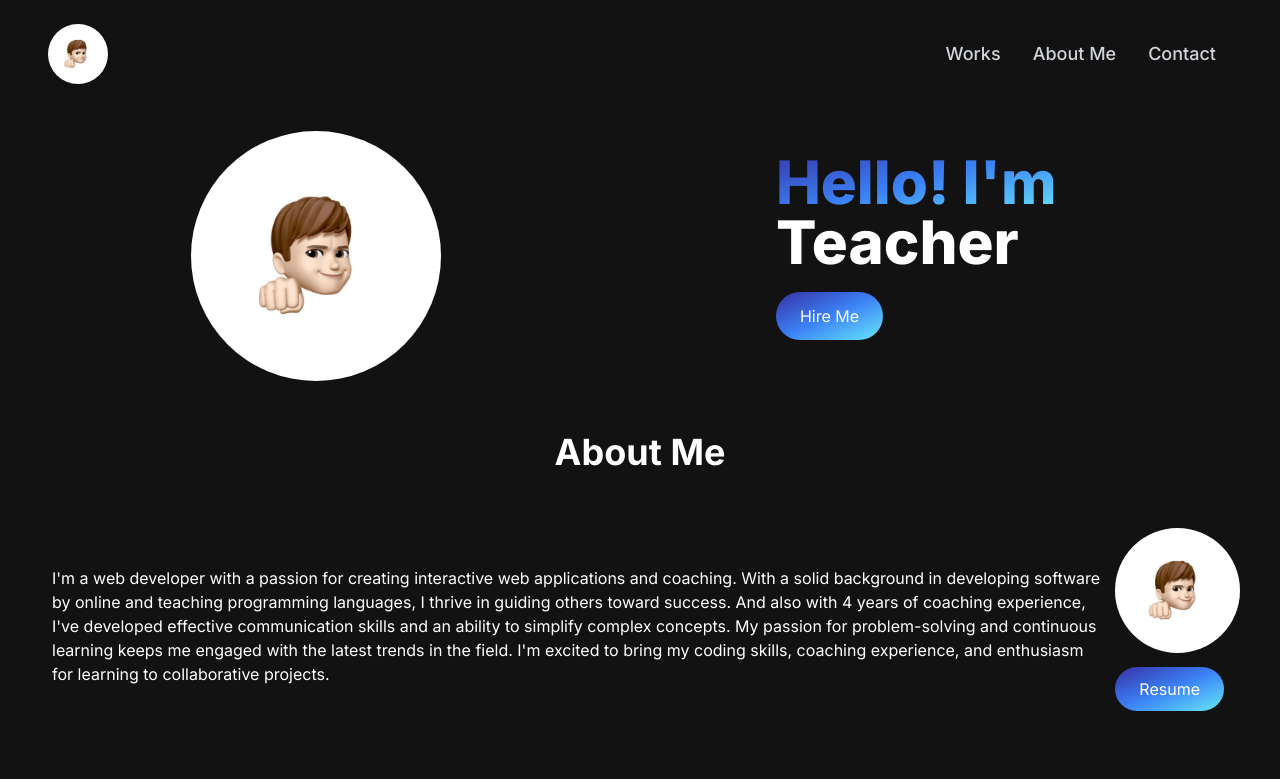
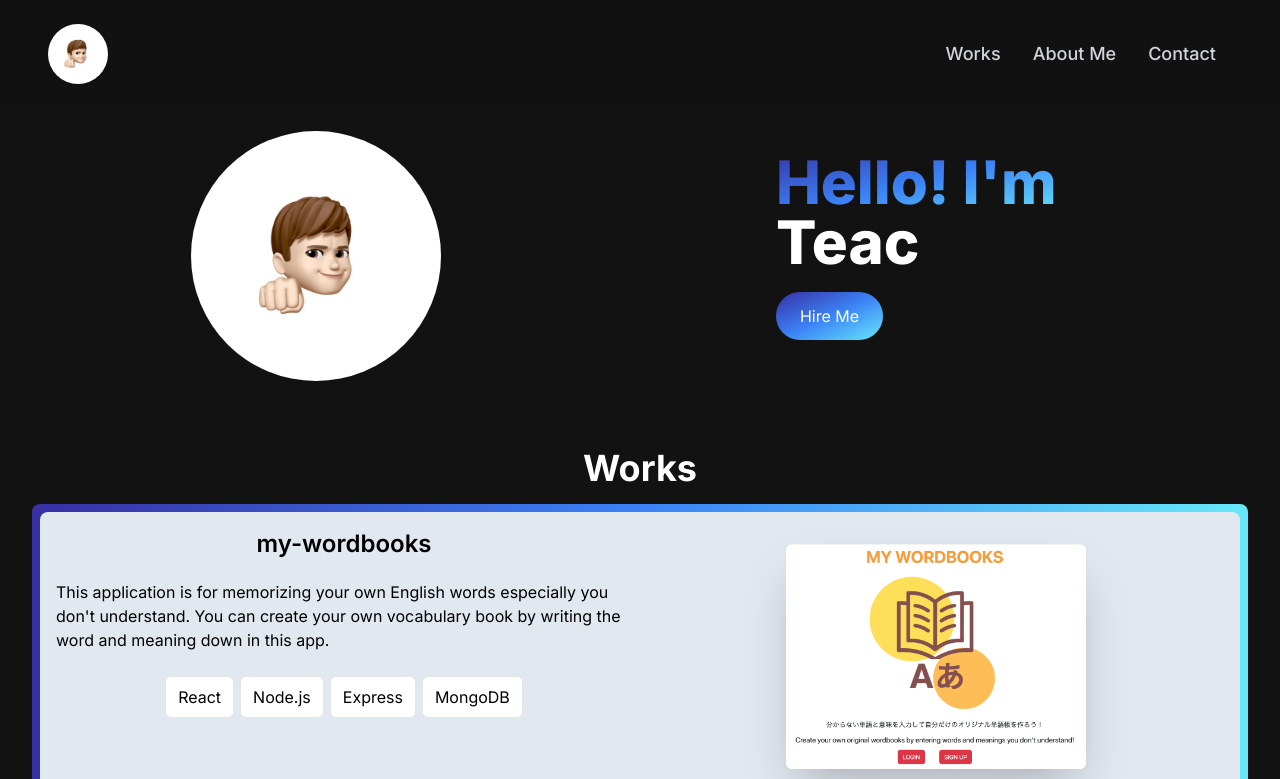
Before and after one commit to JamesCroissant/my-portfolio-website, a Next.js app in the folder my-portfolio-website/: page / in a window 1280 px wide. Shown: the top 779 px of the page. Built offline with nearby package versions, Linux system fonts and the light colour scheme.

Commit message:
created works section

```diff
--- /dev/null
+++ b/my-portfolio-website/app/components/Works.jsx
@@ -0,0 +1,48 @@
+import React from 'react';
+import Image from "next/image";
+
+const Works = () => {
+  const worksData = [
+    {
+      title : "my-wordbooks",
+      description : "This application is for memorizing your own English words especially you don't understand. You can create your own vocabulary book by writing the word and meaning down in this app.",
+      tags : ["React", "Node.js", "Express", "MongoDB"],
+      imageUrl : "/images/image_work1.png"
+    }
+  ]
+
+  return (
+    <section id="#works">
+      <div className="my-14">
+        <h2 className="text-white text-4xl text-center font-bold my-3">Works</h2>
+        <div className="text-center px-2 py-2 my-4 mx-8 rounded-lg bg-gradient-to-r from-indigo-800 via-blue-500 to-cyan-300">
+          {worksData.map((work, index) => (
+            <div key ={index} className="flex flex-col md:flex-row rounded-lg h-full w-full px-2 py-2 bg-slate-200 hover:bg-opacity-80">
+              <div className="w-3/5 sm:w-full">
+                <h3 className="text-2xl font-semibold py-2">{work.title}</h3>
+                <p className="text-left py-3 px-2">{work.description}</p>
+                <ul className="flex flex-wrap justify-center gap-1.5 py-3 px-3">
+                  {work.tags.map((tag, index) => (
+                    <li key={index} className="bg-white border border-black/[0.1] rounded-md px-3 py-2 hover:scale-110">{tag}</li>
+                  ))}
+                </ul>
+              </div>
+              <div className="w-2/5 sm:w-full flex items-center justify-center">
+                <Image
+                  src={work.imageUrl}
+                  alt="working now"
+                  className="rounded-md shadow-2xl mt-6 mb-4"
+                  width={300}
+                  height={300}
+                />
+              </div>
+            </div>
+          ))}
+        </div>
+      </div>
+    </section>
+
+  )
+}
+
+export default Works;
--- a/my-portfolio-website/app/page.js
+++ b/my-portfolio-website/app/page.js
@@ -1,6 +1,7 @@
 import Image from 'next/image';
+import Navbar from "./components/Navbar";
 import HeroSection from './components/HeroSection';
-import Navbar from "./components/Navbar";
+import Works from "./components/Works";
 import About from "./components/About";
 
 export default function Home() {
@@ -9,7 +10,7 @@ export default function Home() {
       <Navbar />
       <div className="container mx-auto mt-20">
         <HeroSection />
-
+        <Works />
         <About />
       </div>
     </main>
```
Also changed, not shown: my-portfolio-website/public/images/image_work1.png (added).
